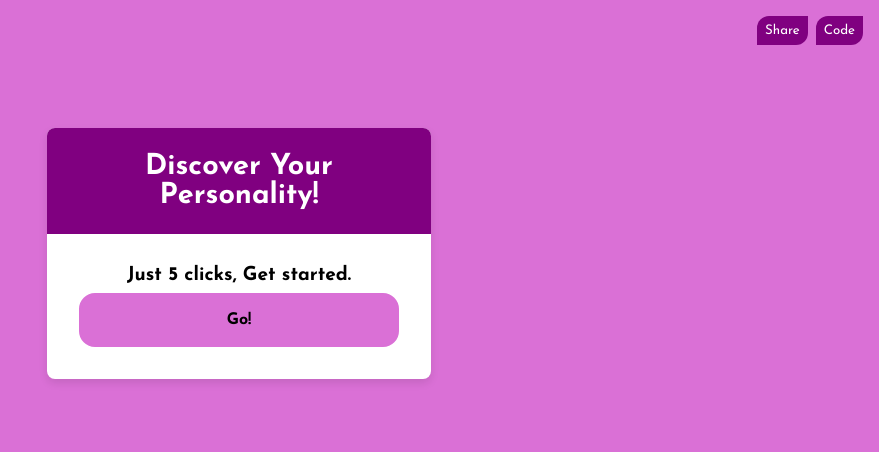
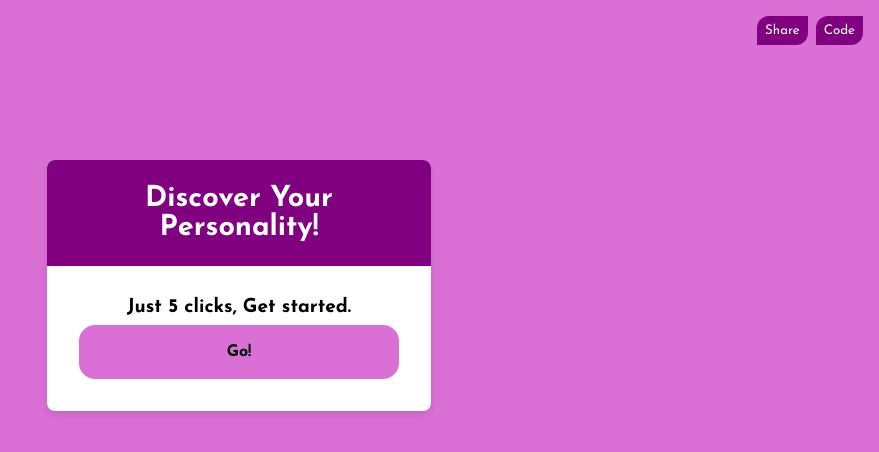
Before and after one commit to Krius2023/codedex-personality-test, a plain HTML site: page index.html in a window 1280 px wide. Shown: the whole page, without its empty margins (401-1280 px from the left). Drawn offline with Linux system fonts and the light colour scheme; a web font is replaced by a local one.

Commit message:
Margin changes

```diff
--- a/styles.css
+++ b/styles.css
@@ -28,7 +28,7 @@ body {
     min-width: 17.5rem;
     max-width: 30rem;
     height: fit-content;
-    margin-top: 10%;
+    margin-top: 10rem;
 }
 
 h4 {
```
